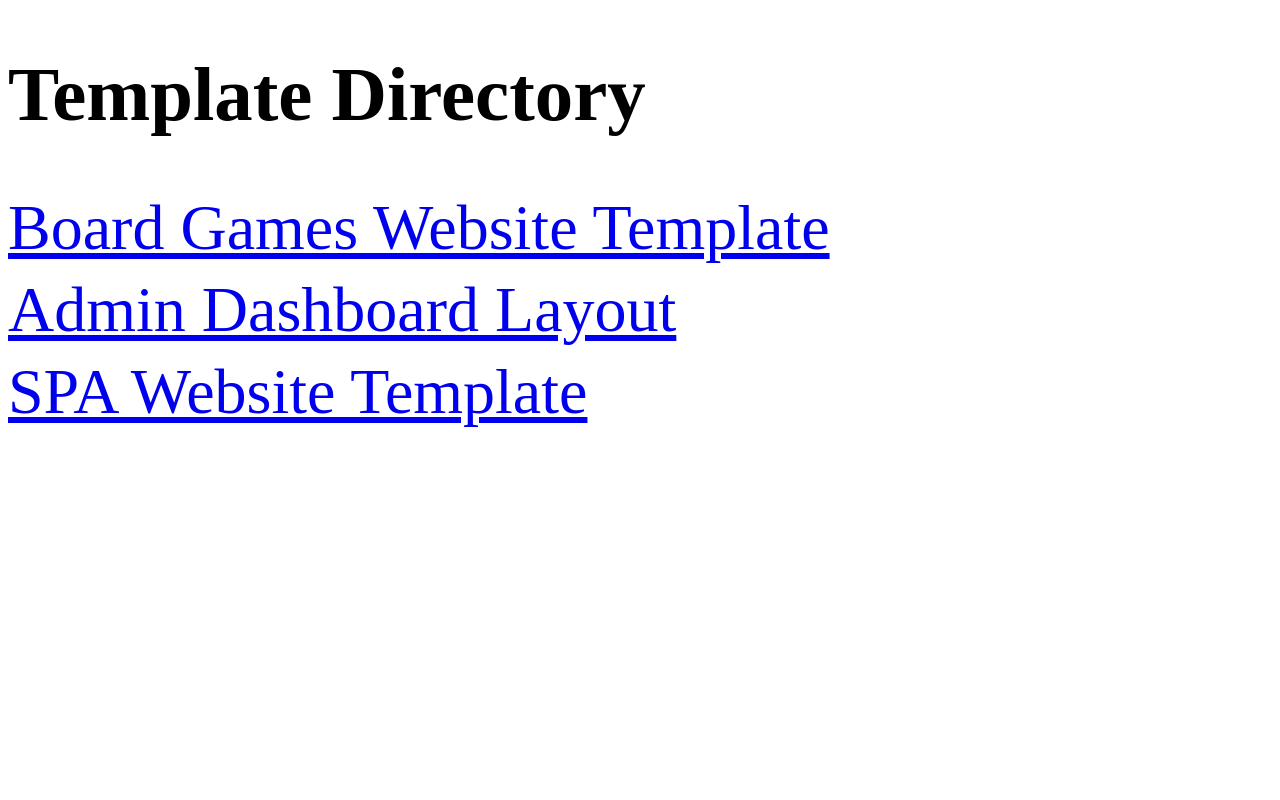
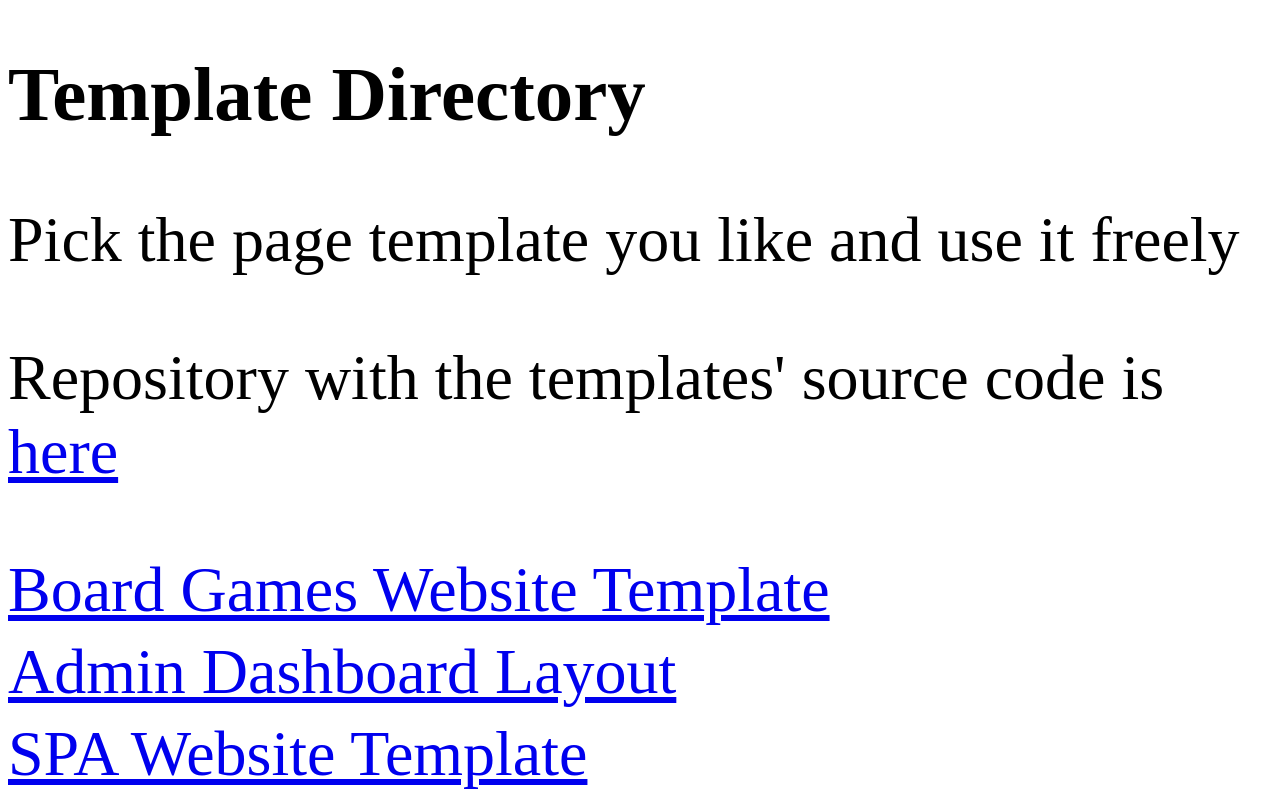
Before and after one commit to ElliotFer2000/elliotfer200.github.io, a plain HTML site: page index.html in a window 1280 px wide. Drawn offline with Linux system fonts and the light colour scheme.

Commit message:
update board games

```diff
--- a/index.html
+++ b/index.html
@@ -15,10 +15,16 @@
         h1{
             font-size: 6vw;
         }
+
+        p{
+            font-size: 5vw;
+        }
     </style>
 </head>
 <body>
     <h1>Template Directory</h1>
+    <p>Pick the page template you like and use it freely</p>
+    <p>Repository with the templates' source code is <a href="https://github.com/ElliotFer2000/web-design-projects.github.io">here</a> </p>
     <nav>
         <a href="/board-games-home-page/">Board Games Website Template</a>
         <a href="/dashboard-layout/">Admin Dashboard Layout</a>
```
